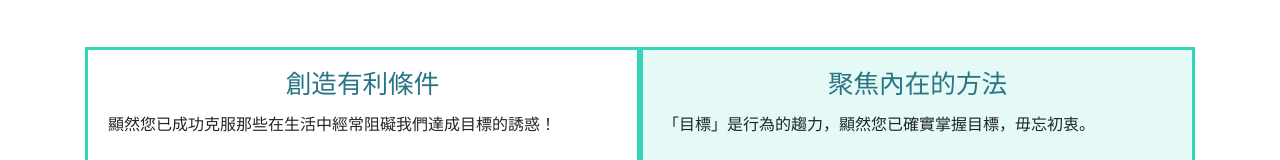
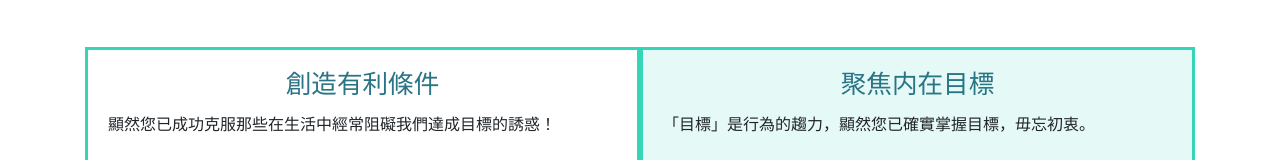
Before and after one commit to oxygener/dsurvey, a plain HTML site: page report.html in a window 1280 px wide. Shown: the part 246-406 px from the top of the page. Drawn offline with nearby package versions, Linux system fonts and the light colour scheme.

Commit message:
fix: 調整report頁的字體, wording

```diff
--- a/css/report4.css
+++ b/css/report4.css
@@ -5,7 +5,9 @@
 }
 
 .font-regular,
-.card-text {
+.card-text,
+.card-title,
+p {
     font-family: 微軟正黑體, Heiti TC;
 }
 
--- a/report.html
+++ b/report.html
@@ -69,7 +69,7 @@
                     </div>
                     <div class="card card-grid-top" id="card-C-1">
                         <div class="card-body">
-                            <h4 class="card-title text-center" id="card-title-C-1">聚焦內在的方法</h4>
+                            <h4 class="card-title text-center" id="card-title-C-1">聚焦内在目標</h4>
                             <p class="card-text" id="card-C-1-default">「目標」是行為的趨力，顯然您已確實掌握目標，毋忘初衷。</p>
                             <ol class="pl-2 pl-lg-4">
                                 <li class="card-text ui_C_1"></li>
```
